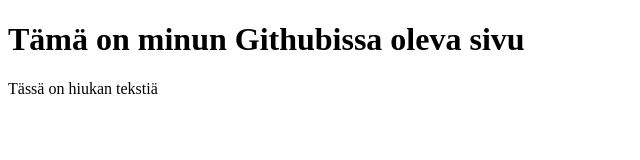
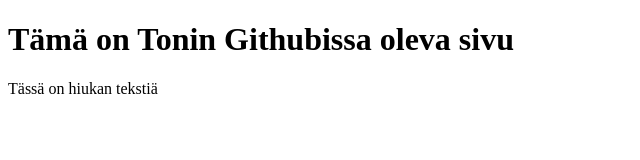
Before and after one commit to Thounii/Toninrepo, a plain HTML site: page index.html in a window 1280 px wide. Shown: the whole page, without its empty margins (0-640 px from the left). Drawn offline with Linux system fonts and the light colour scheme.

Commit message:
Update index.html

```diff
--- a/index.html
+++ b/index.html
@@ -5,7 +5,7 @@
 </head>
 <body>
 
-<h1>Tämä on minun Githubissa oleva sivu</h1>
+<h1>Tämä on Tonin Githubissa oleva sivu</h1>
 <p>Tässä on hiukan tekstiä</p>
 
 </body>
```
